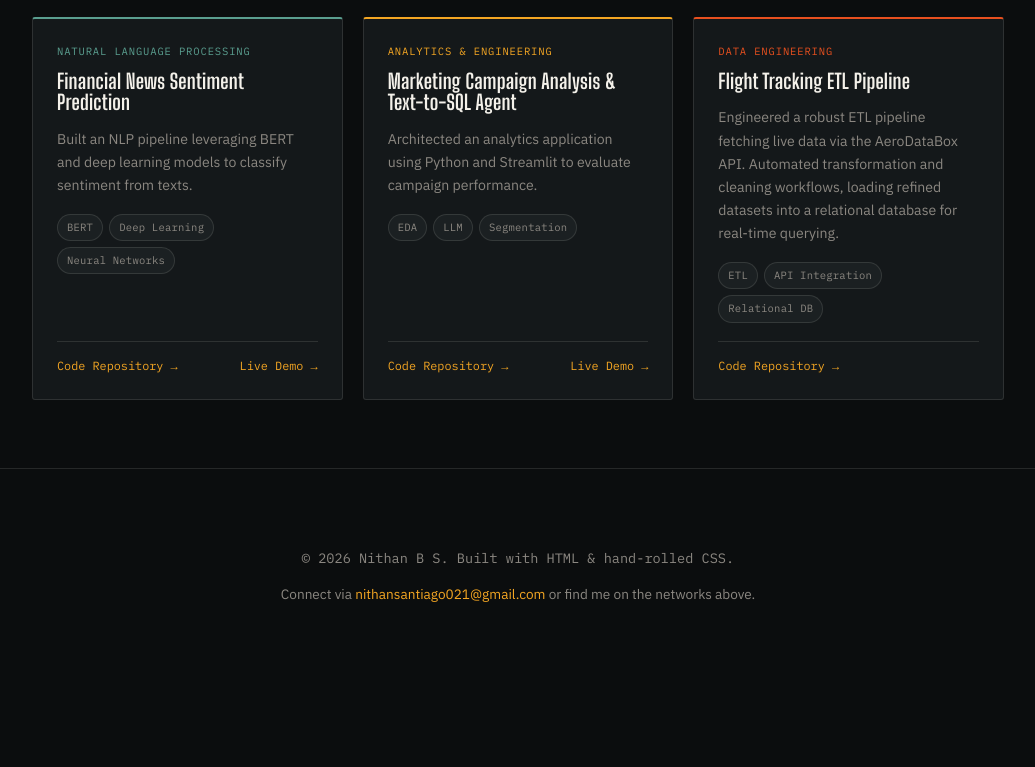
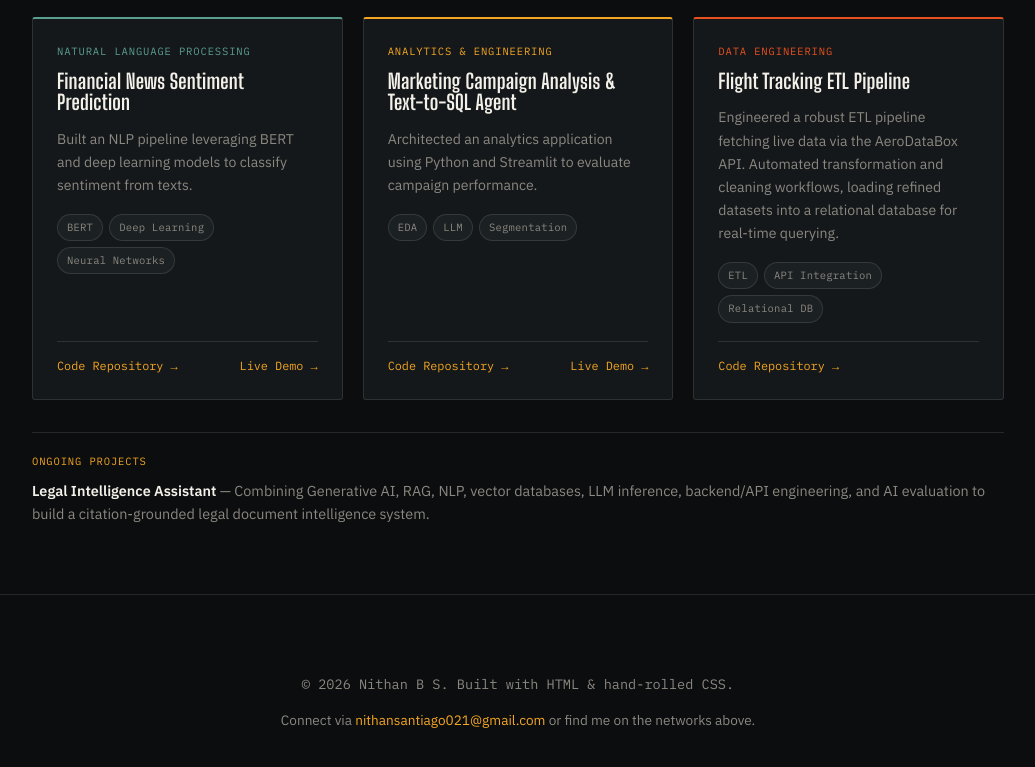
Before and after one commit to nithansantiago021/nithansantiago021.github.io, a plain HTML site: page index.html in a window 1280 px wide. Shown: the part 1276-2043 px from the top of the page, without its empty margins (122-1157 px from the left). Before the commit the page ends 1943 px from the top, so only its background shows below. Drawn offline with Linux system fonts and the light colour scheme.

Commit message:
ongoing projects update

```diff
--- a/index.html
+++ b/index.html
@@ -155,6 +155,27 @@
   .card-links a{ text-decoration:none; color:var(--ember-soft); white-space:nowrap; }
   .card-links a:hover{ color:#f4f1ea; }
 
+  .ongoing-projects{
+  margin-top:32px;
+  padding-top:20px;
+  border-top:1px solid var(--line);
+  }
+
+  .ongoing-projects .project-cat{
+    display:block;
+    margin-bottom:8px;
+  }
+
+  .ongoing-projects p{
+    margin:0;
+    font-size:0.9rem;
+    color:var(--ash-dim);
+  }
+
+  .ongoing-projects strong{
+    color:#f4f1ea;
+  }
+
   /* ---------- footer ---------- */
   footer{
     padding:8vh 5vw 6vh; border-top:1px solid var(--line);
@@ -308,6 +329,16 @@
       </div>
 
     </div>
+    <div class="ongoing-projects">
+      <span class="project-cat">ONGOING PROJECTS</span>
+      <p>
+        <strong>Legal Intelligence Assistant</strong> —
+        Combining Generative AI, RAG, NLP, vector databases, LLM inference,
+        backend/API engineering, and AI evaluation to build a
+        citation-grounded legal document intelligence system.
+      </p>
+    </div>
+
   </section>
 </main>
 
```
